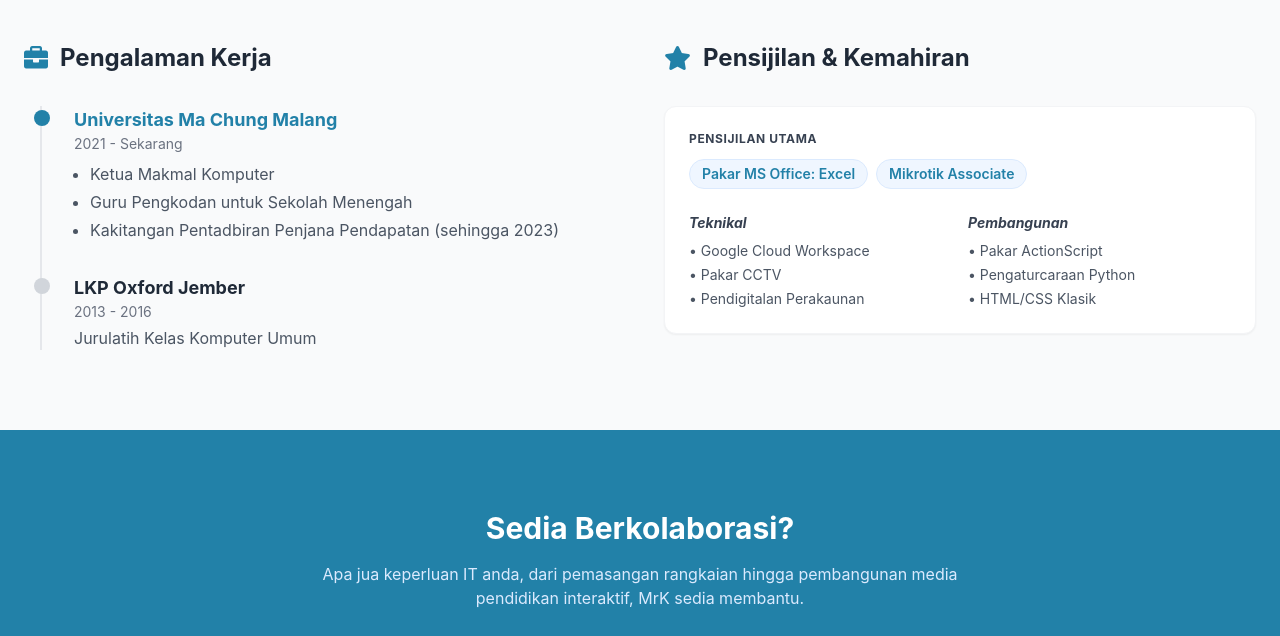
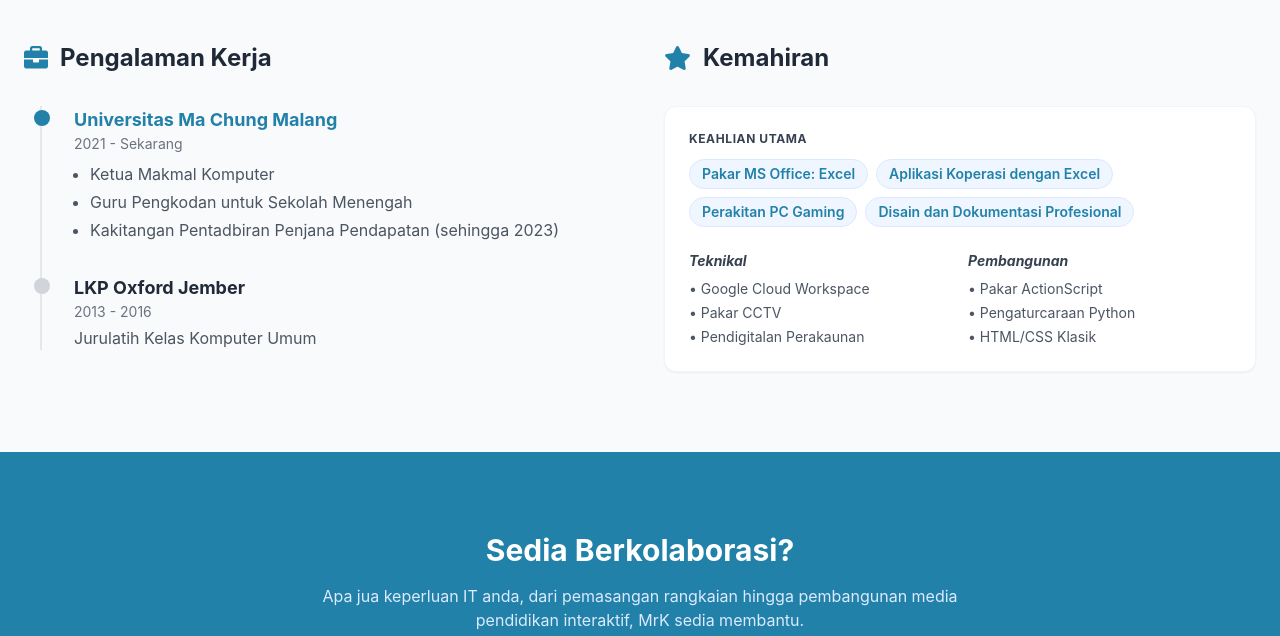
Before and after one commit to kukuh-bhayu/portfolio-mrk, a plain HTML site: page index.html in a window 1280 px wide. Shown: the part 1100-1736 px from the top of the page. Drawn offline with nearby package versions, Linux system fonts and the light colour scheme.

Commit message:
Update index.html

```diff
--- a/index.html
+++ b/index.html
@@ -133,14 +133,16 @@
                 <!-- Kepakaran & Kemahiran -->
                 <div class="md:w-1/2">
                     <h2 class="text-2xl font-bold mb-8 flex items-center">
-                        <i class="fas fa-star mr-3 text-mrk-blue"></i> Pensijilan & Kemahiran
+                        <i class="fas fa-star mr-3 text-mrk-blue"></i> Kemahiran
                     </h2>
                     <div class="bg-white p-6 rounded-xl shadow-sm border border-gray-100">
                         <div class="mb-6">
-                            <h5 class="font-bold text-gray-700 mb-3 uppercase text-xs tracking-wider">Pensijilan Utama</h5>
+                            <h5 class="font-bold text-gray-700 mb-3 uppercase text-xs tracking-wider">Keahlian Utama</h5>
                             <div class="flex flex-wrap gap-2">
                                 <span class="bg-blue-50 text-mrk-blue px-3 py-1 rounded-full text-sm font-semibold border border-blue-100">Pakar MS Office: Excel</span>
-                                <span class="bg-blue-50 text-mrk-blue px-3 py-1 rounded-full text-sm font-semibold border border-blue-100">Mikrotik Associate</span>
+                                <span class="bg-blue-50 text-mrk-blue px-3 py-1 rounded-full text-sm font-semibold border border-blue-100">Aplikasi Koperasi dengan Excel</span>
+                                <span class="bg-blue-50 text-mrk-blue px-3 py-1 rounded-full text-sm font-semibold border border-blue-100">Perakitan PC Gaming</span>
+                                <span class="bg-blue-50 text-mrk-blue px-3 py-1 rounded-full text-sm font-semibold border border-blue-100">Disain dan Dokumentasi Profesional</span>
                             </div>
                         </div>
                         <div class="grid grid-cols-2 gap-4">
```
